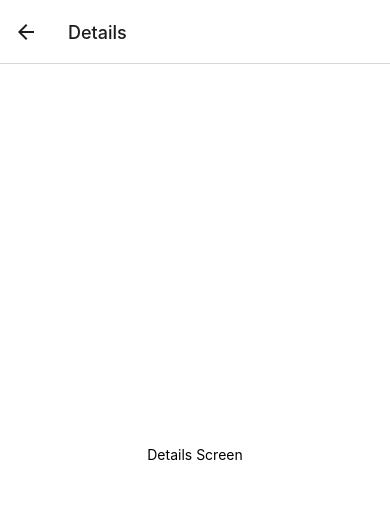
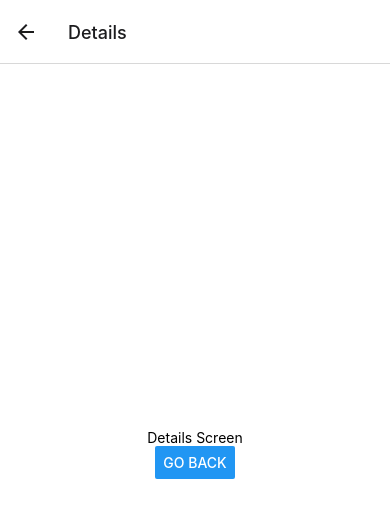
Before and after one commit to jamzi/introduction-to-react-native-with-expo, a React Native app: screen /Details in a window 390 px wide. Shown: the top 518 px of the page. Built offline with nearby package versions, Linux system fonts and the light colour scheme.

Commit message:
go back implementation

```diff
--- a/src/DetailsScreen.tsx
+++ b/src/DetailsScreen.tsx
@@ -1,12 +1,23 @@
-import { StyleSheet, View, Text } from "react-native";
+import { StyleSheet, View, Text, Button } from "react-native";
 import { DetailsScreenProps } from "./navigation/types";
 
-export default function DetailsScreen({ route }: DetailsScreenProps) {
+export default function DetailsScreen({
+  navigation,
+  route,
+}: DetailsScreenProps) {
   const email = route.params?.email;
+
+  const handleGoBack = () => {
+    if (navigation.canGoBack()) {
+      navigation.goBack();
+    }
+  };
+
   return (
     <View style={styles.container}>
       <Text>Details Screen</Text>
       <Text>{email}</Text>
+      <Button title="Go Back" onPress={handleGoBack} />
     </View>
   );
 }
```
